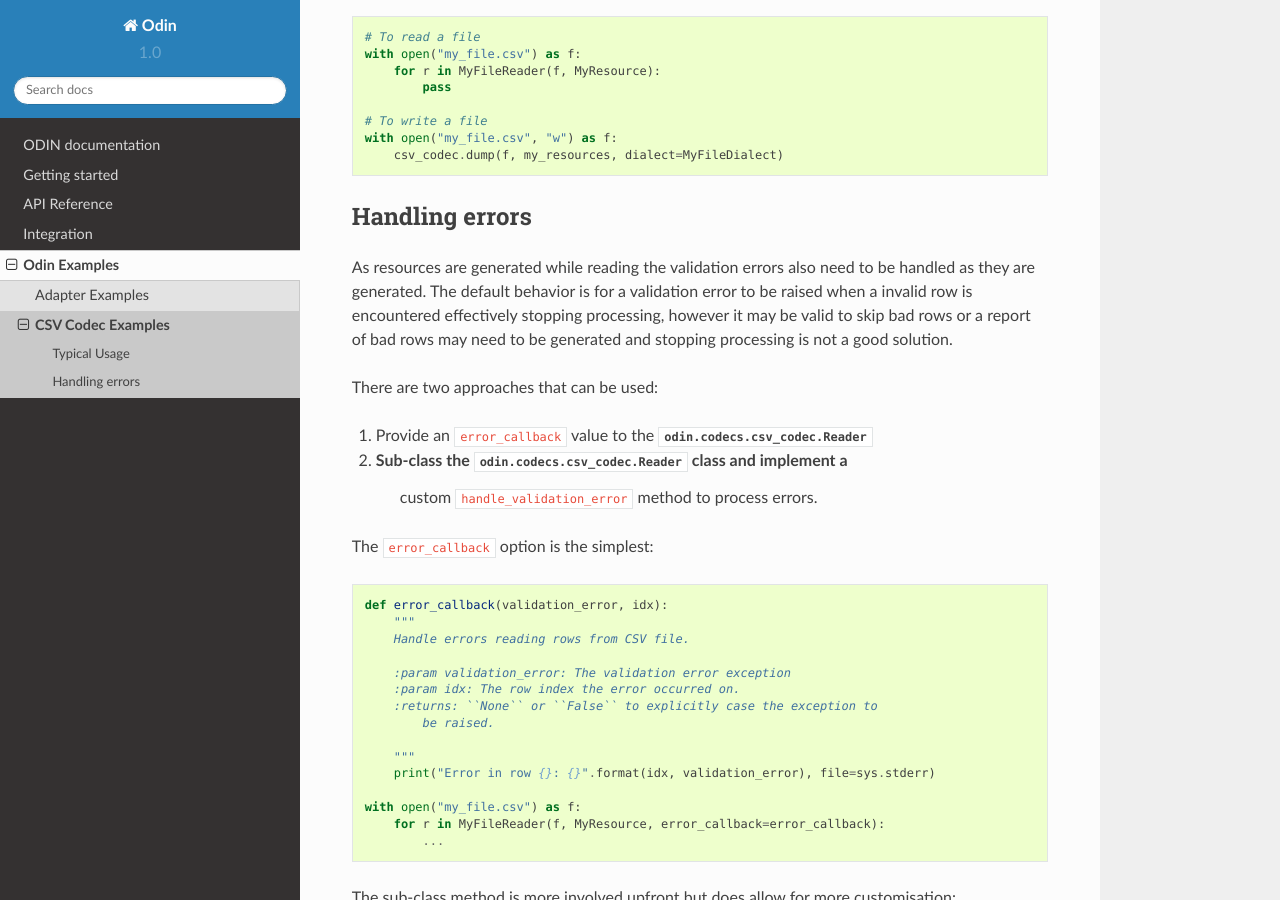
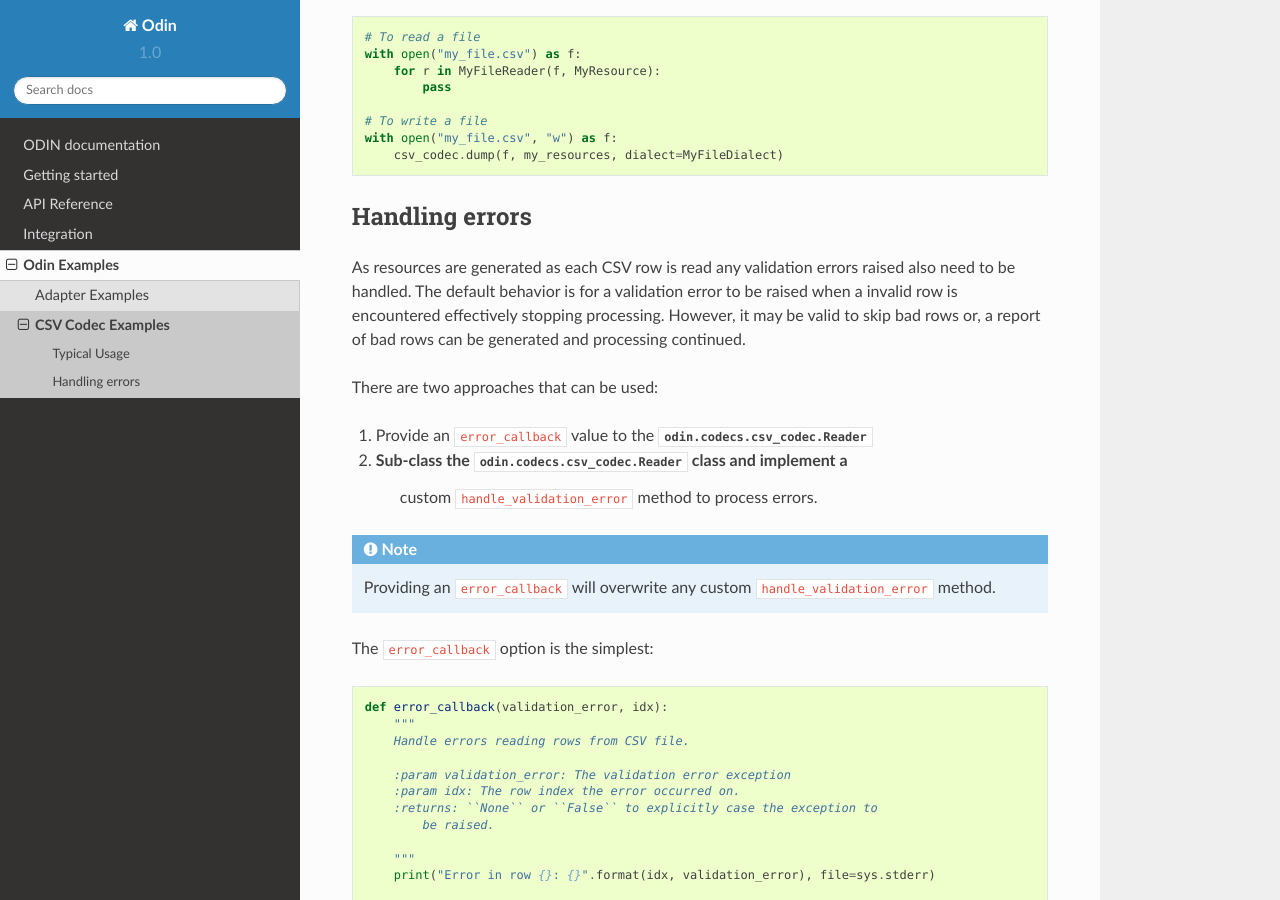
Before and after one commit to python-odin/odin, a Sphinx documentation site: the page built from docs/examples/csv_codec.rst, in a window 1280 px wide and 900 px high, scrolled down 921 px. Built offline with Sphinx 7.4.7 and the Read the Docs theme 2.0.0, drawn with Linux system fonts in a browser that asks for light colours.

Commit message:
Improved language in handling errors section

```diff
--- a/docs/examples/csv_codec.rst
+++ b/docs/examples/csv_codec.rst
@@ -55,11 +55,11 @@ This can then be used with::
 Handling errors
 ===============
 
-As resources are generated while reading the validation errors also need to be
-handled as they are generated. The default behavior is for a validation error
-to be raised when a invalid row is encountered effectively stopping processing,
-however it may be valid to skip bad rows or a report of bad rows may need to be
-generated and stopping processing is not a good solution.
+As resources are generated as each CSV row is read any validation errors raised
+also need to be handled. The default behavior is for a validation error to be
+raised when a invalid row is encountered effectively stopping processing.
+However, it may be valid to skip bad rows or, a report of bad rows can be
+generated and processing continued.
 
 There are two approaches that can be used:
 
@@ -67,8 +67,8 @@ There are two approaches that can be used:
 2. Sub-class the :class:`odin.codecs.csv_codec.Reader` class and implement a
     custom ``handle_validation_error`` method to process errors.
 
-.. note:
-    Providing an ``error_callback`` will overwrite a custom
+.. note::
+    Providing an ``error_callback`` will overwrite any custom
     ``handle_validation_error`` method.
 
 The ``error_callback`` option is the simplest::
```
